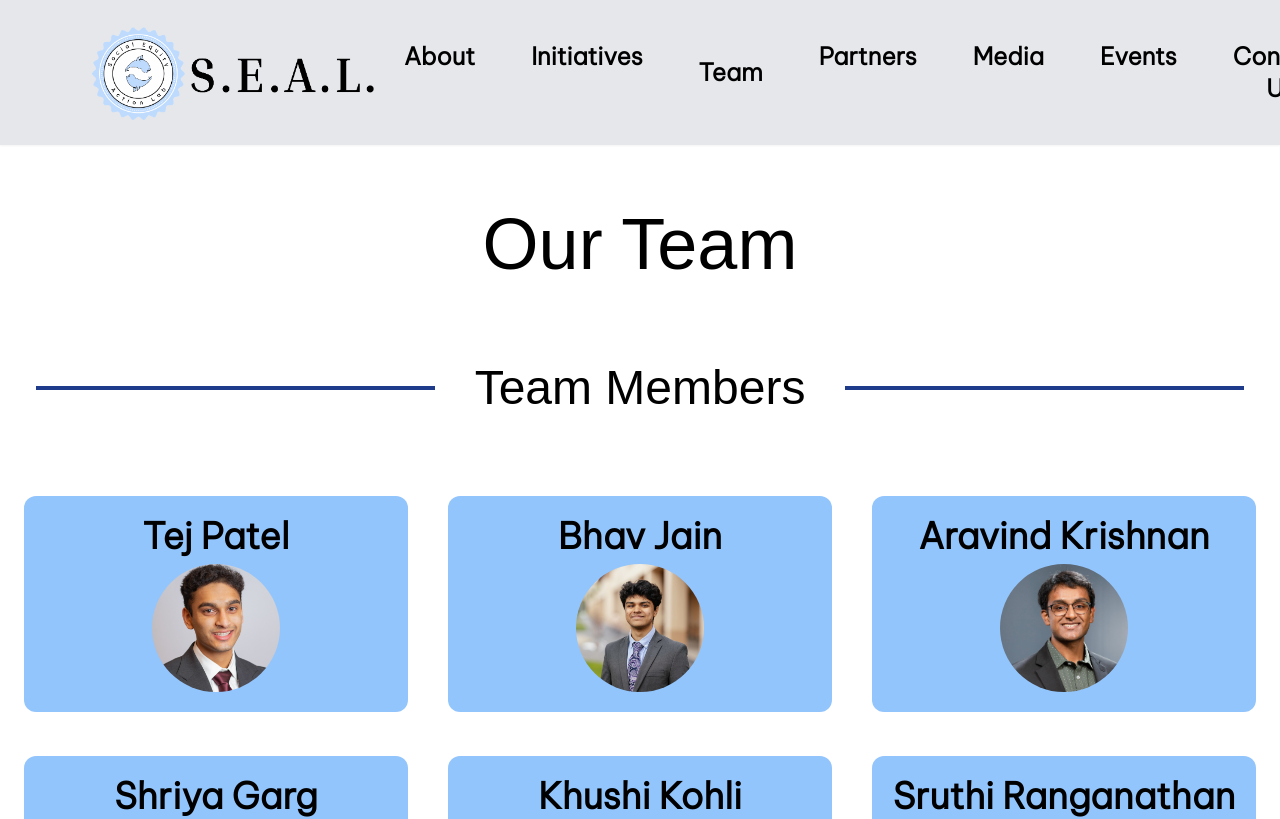
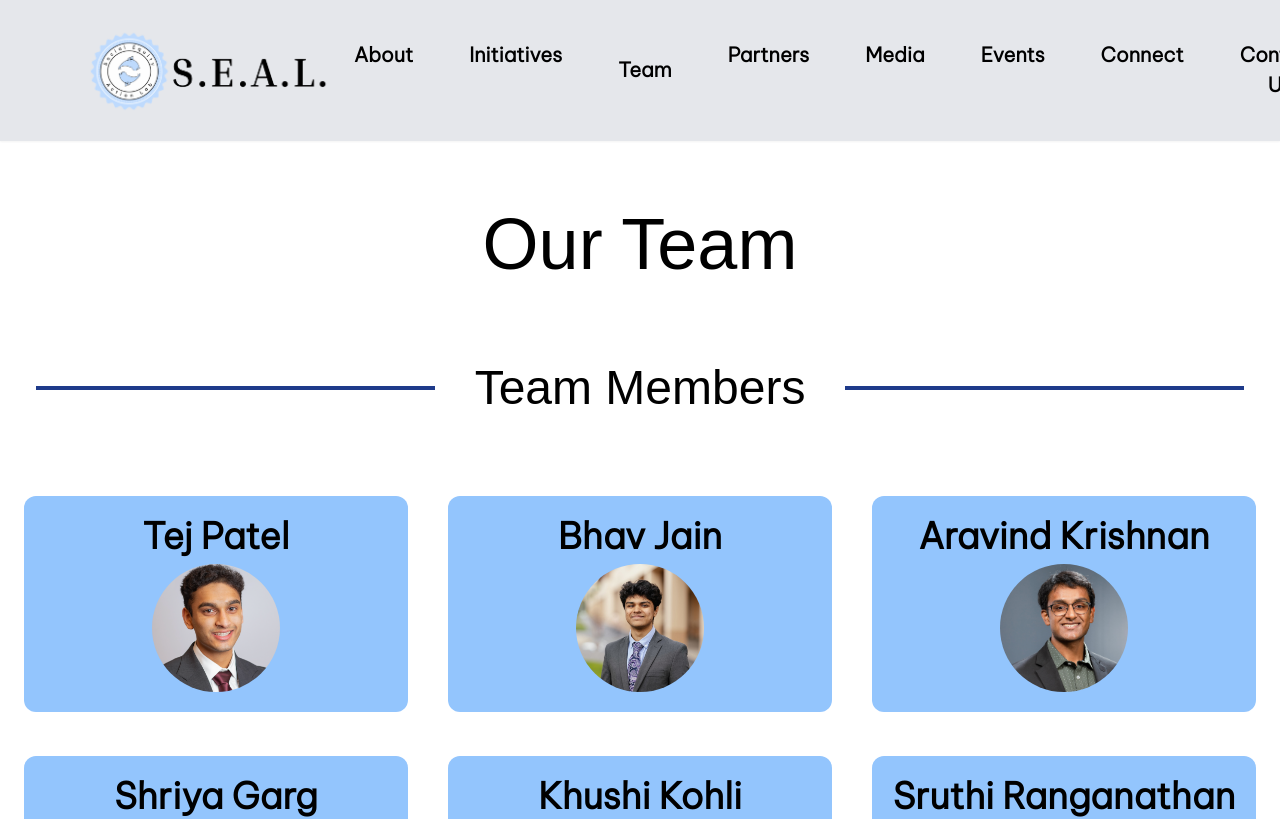
Before and after one commit to cocross1/SEAL-Website, a Next.js app in the folder seal-website/: page /team in a window 1280 px wide. Shown: the top 819 px of the page. Built offline with nearby package versions, Linux system fonts and the light colour scheme; a web font is replaced by a local one.

Commit message:
added connect section at the bottom

```diff
--- /dev/null
+++ b/seal-website/app/components/ConnectSection.tsx
@@ -0,0 +1,28 @@
+'use client'
+
+import React from 'react';
+import { useRouter } from "next/navigation";
+import Button from './Button';
+import SectionHeading from './SectionHeader';
+import SubHeader from './SubHeader';
+
+const ConnectSection = () => {
+    return (
+        <div className="bg-gradient-to-t from-blue-300 to-white pt-5 pb-20 ">
+            <SectionHeading title="Connect With Us"></SectionHeading>
+            <div className="flex justify-center items-center">
+                <a
+                    href={"https://www.instagram.com/socialequityactionlab/"}
+                    target="_blank"
+                    rel="noopener noreferrer"
+                    className="px-8 py-6 flex justify-between items-center text-white gap-20 w-1/4 mt-10 rounded-xl cursor-pointer hover:scale-105 transition-transform duration-200 bg-blue-900">
+                    <div className="flex-1 flex flex-col items-center">
+                        <div className="text-2xl mt-2">{"Instagram!"}</div>
+                    </div>
+                </a>
+            </div>
+        </div>
+    );
+};
+
+export default ConnectSection;
--- a/seal-website/app/components/navbar/Logo.tsx
+++ b/seal-website/app/components/navbar/Logo.tsx
@@ -9,7 +9,7 @@ const Logo = () => {
   alt="Logo"
   className=" justify-center md:block cursor-pointer
   transition rounded-xl"
-  width="300"
+  width="250"
   height="100"
   src="/images/H-logo.png"
   />
--- a/seal-website/app/components/navbar/Menu.tsx
+++ b/seal-website/app/components/navbar/Menu.tsx
@@ -98,6 +98,16 @@ const Menu = () => {
                                 label="Media"
                             />
                             <MenuItem
+                                //onClick={() => router.push('/media')}
+                                href="#events"
+                                label="Events"
+                            />
+                            <MenuItem
+                                //onClick={() => router.push('/media')}
+                                href="#connect"
+                                label="Connect"
+                            />
+                            <MenuItem
                                 onClick={contactModal.onOpen}
                                 label="Contact Us"
                             />
--- a/seal-website/app/components/navbar/Navbar.tsx
+++ b/seal-website/app/components/navbar/Navbar.tsx
@@ -25,10 +25,10 @@ const Navbar = () => {
               <NavbarSection title="Initiatives" href="#initiatives" />
               <NavbarSection title="Team" onClick={() => router.push('/team')} />
               <NavbarSection title="Partners" href="#partners" />
-              {/* <NavbarSection title="Media" onClick={() => router.push('/media')} /> */}
-              <NavbarSection title="Media"  href="#media" />
-              <NavbarSection title="Events"  href="#events" />
-              <NavbarSection title="Contact Us" onClick={()=>{contactModal.onOpen()}} />
+              <NavbarSection title="Media" href="#media" />
+              <NavbarSection title="Events" href="#events" />
+              <NavbarSection title="Connect" href="#connect" />
+              <NavbarSection title="Contact Us" onClick={() => { contactModal.onOpen() }} />
             </div>
             <div className="flex xl:hidden">
               <Menu />
--- a/seal-website/app/components/navbar/NavbarSection.tsx
+++ b/seal-website/app/components/navbar/NavbarSection.tsx
@@ -52,7 +52,7 @@ const NavbarSection: React.FC<NavbarSectionProps> = ({ title, href, onClick }) =
     if (href) {
         return (
             <a href={href} onClick={handleClick} className="text-center p-5 justify-center md:block cursor-pointer hover:bg-gray-300 transition rounded-xl">
-                <div className='text-2xl font-bold text-center'>
+                <div className='text-[20px] font-bold text-center'>
                     {title}
                 </div>
             </a>
@@ -62,7 +62,7 @@ const NavbarSection: React.FC<NavbarSectionProps> = ({ title, href, onClick }) =
     if (onClick) {
         return (
             <button onClick={onClick} className="text-center p-5 justify-center md:block cursor-pointer hover:bg-gray-300 transition rounded-xl">
-                <div className='text-2xl font-bold text-center'>
+                <div className='text-[20px] font-bold text-center'>
                     {title}
                 </div>
             </button>
--- a/seal-website/app/layout.tsx
+++ b/seal-website/app/layout.tsx
@@ -26,7 +26,7 @@ export default function RootLayout({
         <InitiativeModal/>
 
         </ClientOnly>
-        <div className="pb-20 pt-28">
+        <div className=" pt-28">
           {children}
         </div>
       </body>
--- a/seal-website/app/page.tsx
+++ b/seal-website/app/page.tsx
@@ -1,12 +1,10 @@
-import Image from "next/image";
-import SectionHeading from "./components/SectionHeader";
 import HeroSection from "./components/HeroSection";
-import { motion } from 'framer-motion';
 import AboutSection from "./components/AboutSection";
 import MediaSection from "./components/MediaSection";
 import InitiativesSection from "./components/InitiativesSection";
 import PartnersSection from "./components/PartnersSection";
 import EventSection from "./components/Events";
+import ConnectSection from "./components/ConnectSection";
 
 export default function Home() {
   return (
@@ -29,6 +27,9 @@ export default function Home() {
             <section id="events">
                 <EventSection />
             </section>
+            <section id="connect">
+                <ConnectSection />
+            </section>
         </div>
   );
 }
```
Also changed, not shown: 1 other file (tests, documents, lock files or other folders).
